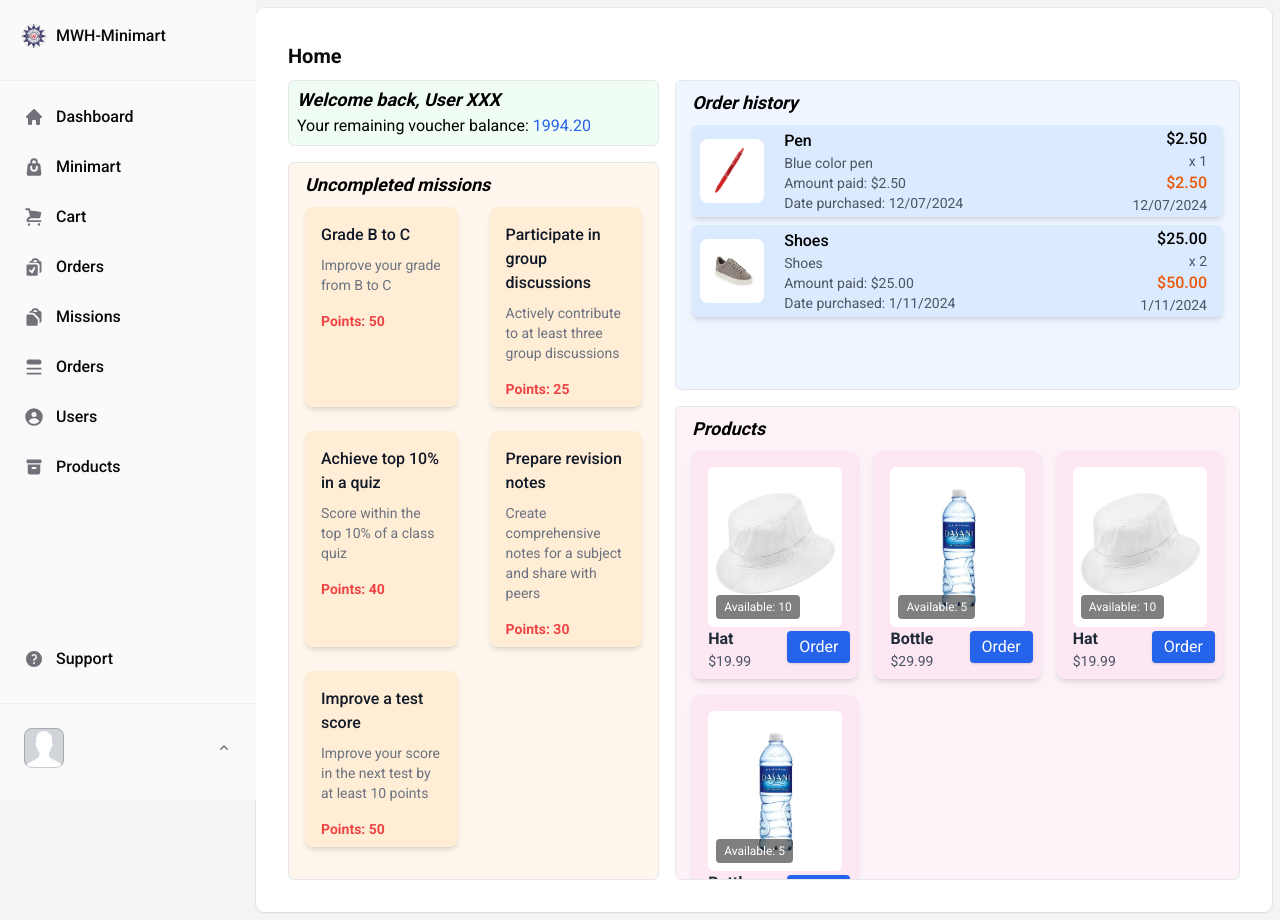
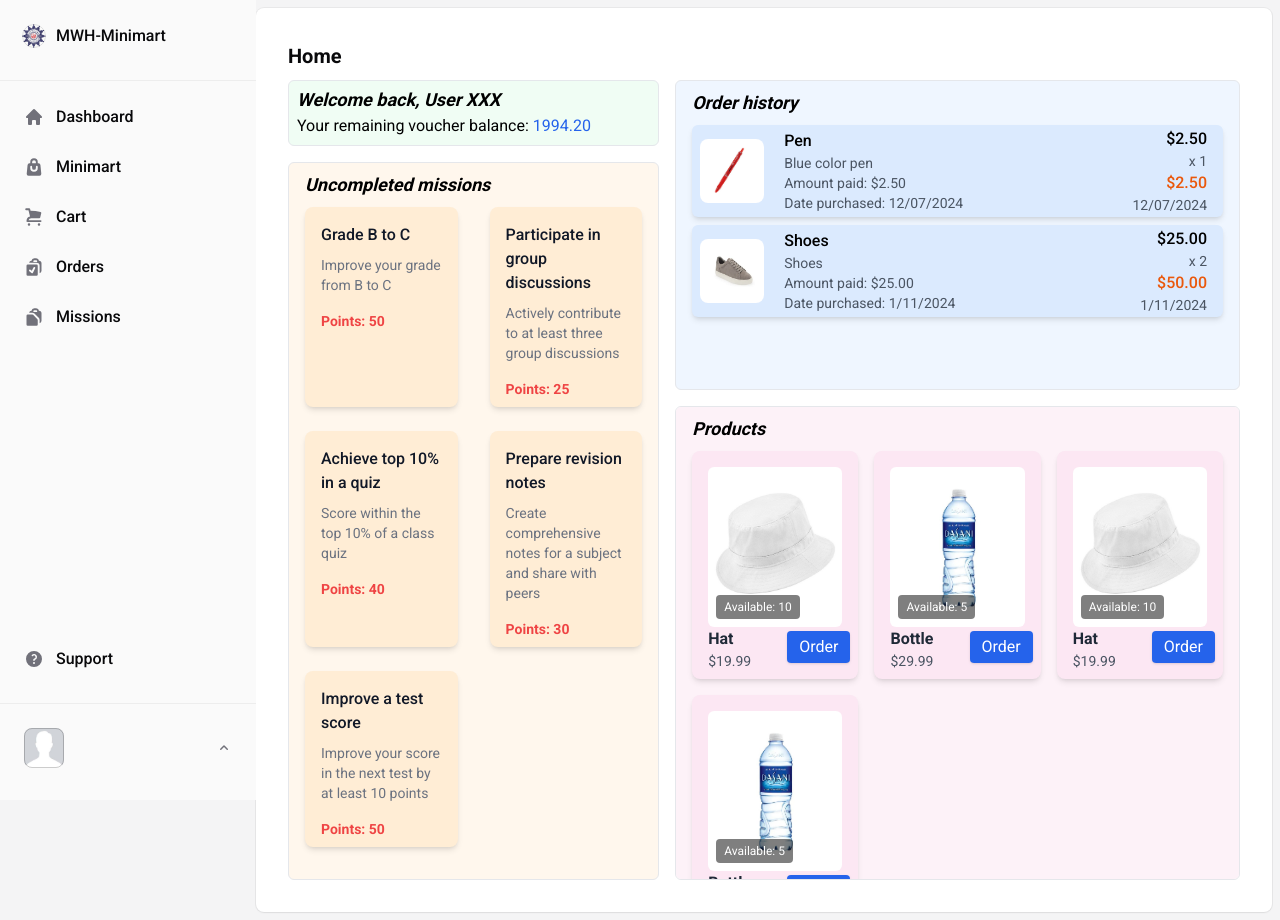
Before and after one commit to c0dn/h4g_front, a React (Vite) app: page /app in a window 1280 px wide. Built offline with nearby package versions, Linux system fonts and the light colour scheme.

Commit message:
Side nav difference based on role

```diff
--- a/src/pages/nav/WebNav.tsx
+++ b/src/pages/nav/WebNav.tsx
@@ -57,10 +57,15 @@ export default function Navbar() {
       <SidebarBody>
         {/* Main Navigations */}
         <SidebarSection>
+          {/* Dashboard - Visible to All */}
           <SidebarItem href="/app">
             <HomeIcon />
             <SidebarLabel>Dashboard</SidebarLabel>
           </SidebarItem>
+
+          {/* User Only Navigation Items */}
+          {user?.role !== 'Admin' && (
+            <>
               <SidebarItem href="/app/minimart">
                 <ShoppingBagIcon />
                 <SidebarLabel>Minimart</SidebarLabel>
@@ -77,9 +82,15 @@ export default function Navbar() {
                 <ClipboardDocumentIcon/>
                 <SidebarLabel>Missions</SidebarLabel>
               </SidebarItem>
+            </>
+          )}
+
+          {/* Admin Only Navigation Items */}
+          {user?.role === 'Admin' && (
+            <>
               <SidebarItem href="/app/manage_orders">
                 <QueueListIcon />
-            <SidebarLabel>Orders</SidebarLabel>
+                <SidebarLabel>Manage Orders</SidebarLabel>
               </SidebarItem>
               <SidebarItem href="/app/users">
                 <UserCircleIcon />
@@ -89,6 +100,8 @@ export default function Navbar() {
                 <ArchiveBoxIcon />
                 <SidebarLabel>Products</SidebarLabel>
               </SidebarItem>
+            </>
+          )}
         </SidebarSection>
 
         {/* Support */}
```
Lines whose indentation alone changed are shown as unchanged.
